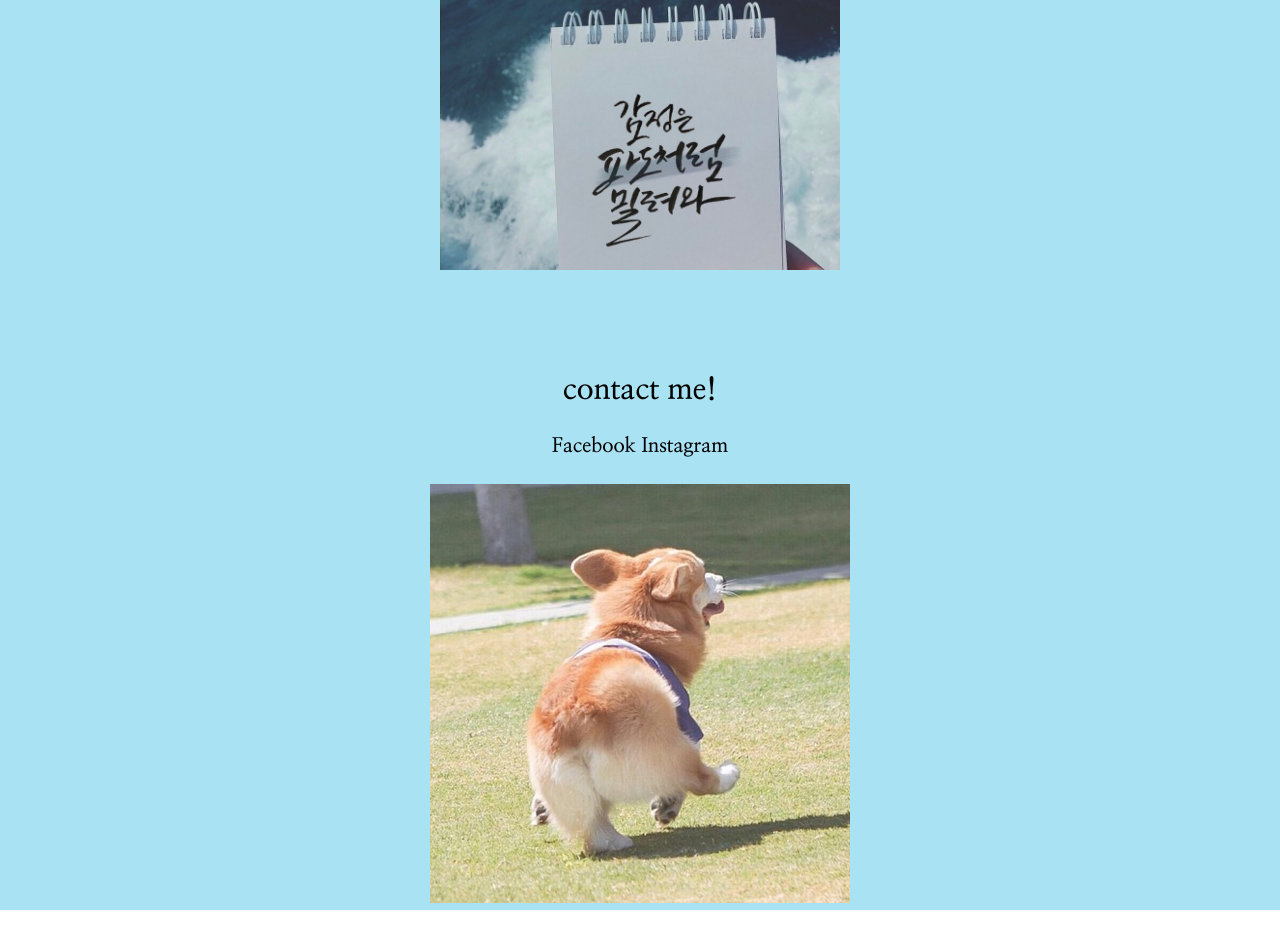
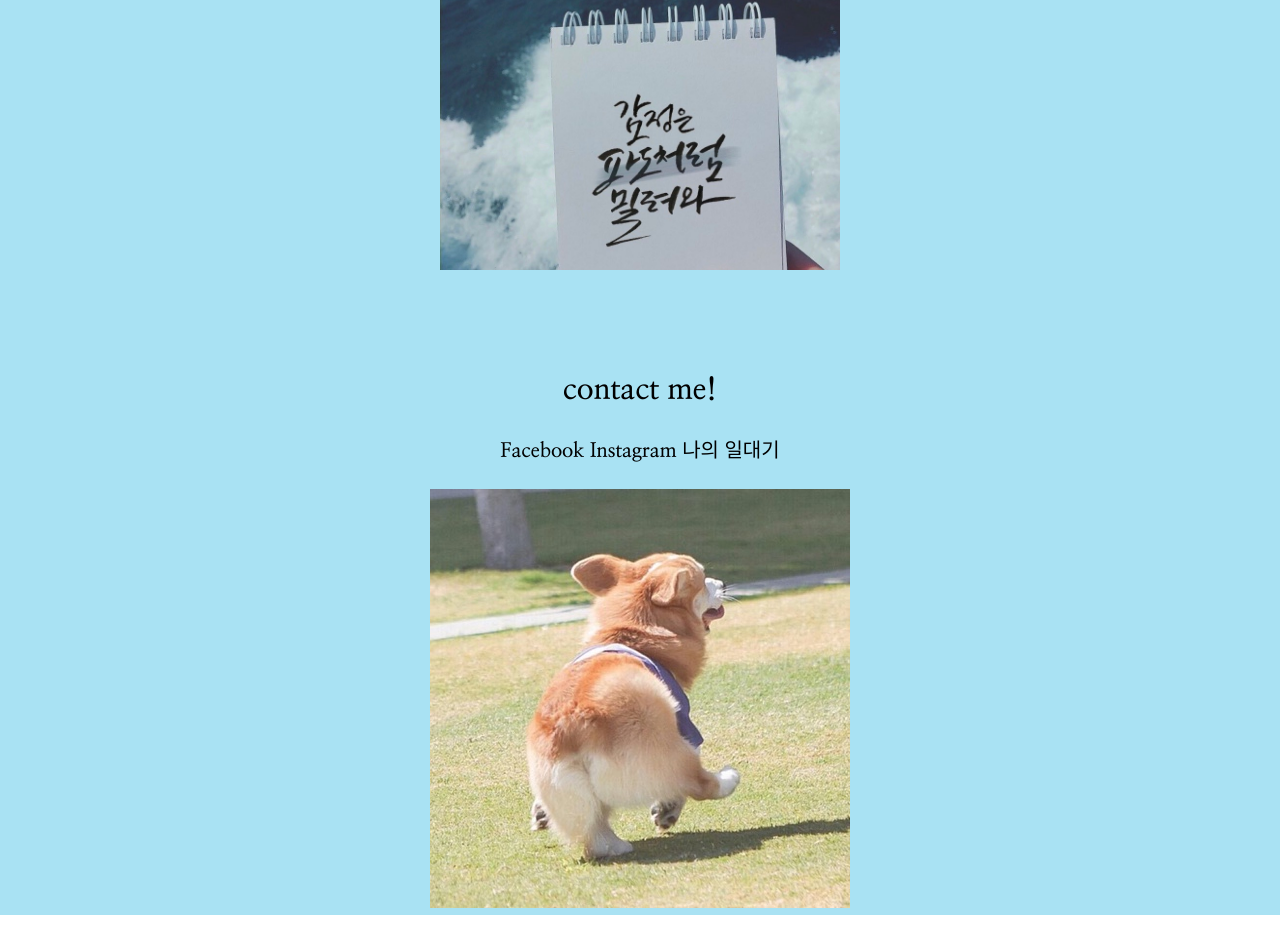
Before and after one commit to d0306r/session7, a plain HTML site: page web1.html in a window 1280 px wide. Shown: the part 741-1676 px from the top of the page. Drawn offline with Linux system fonts and the light colour scheme.

Commit message:
second commit

```diff
--- a/web1.html
+++ b/web1.html
@@ -78,7 +78,8 @@
 <h2>contact me!</h2>
 <p>
 <a href="https://www.facebook.com/jyj0306">Facebook</a>
-<a href="https://www.instagram.com/d0306r">Instagram</a><br><br>
+<a href="https://www.instagram.com/d0306r">Instagram</a>
+<a href="file:///C:/Users/82109/Desktop/%EB%82%98%EC%9D%98%20%EC%9D%BC%EB%8C%80%EA%B8%B0/timeline.html">나의 일대기</a><br><br>
 <img src="KakaoTalk_20200419_223744096.jpg">
   </p>
 </div>
```
